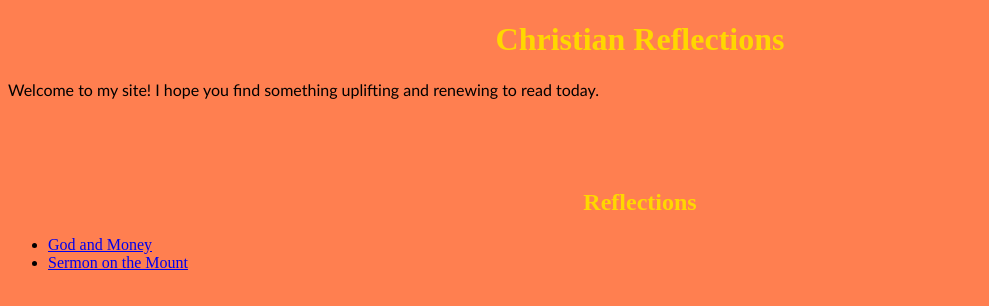
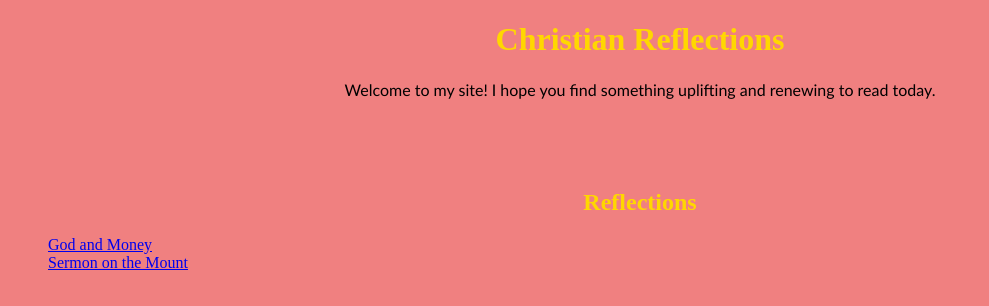
Before and after one commit to VickyKR37/reflections, a plain HTML site: page reflections/index.html in a window 1280 px wide. Shown: the whole page, without its empty margins (0-989 px from the left). Drawn offline with Linux system fonts and the light colour scheme; files that its build step writes are made by us from their sources.

Commit message:
made some edits to the css file

```diff
--- a/reflections/css/styles.css
+++ b/reflections/css/styles.css
@@ -1,5 +1,5 @@
 body {
-    background-color: coral;
+    background-color: lightcoral;
 }
 
 h1, h2 {
@@ -10,4 +10,10 @@ h1, h2 {
 p {
     font-family: calibri;
     font-size:medium;
+    text-align: center;
 }
+
+li {
+    text-align:left;
+    list-style-type: none;
+}
--- a/reflections/index.html
+++ b/reflections/index.html
@@ -2,7 +2,7 @@
     <html>
         <head>
             <title>Christian Reflections</title>
-            <link rel="stylesheet" href="styles.css">
+            <link rel="stylesheet" href="css/styles.css">
             <meta name="description" content="Biblical, Christian reflections">
             <meta name="viewport" content="width=device-width, initial-scale=1.0">
         </head>
```
